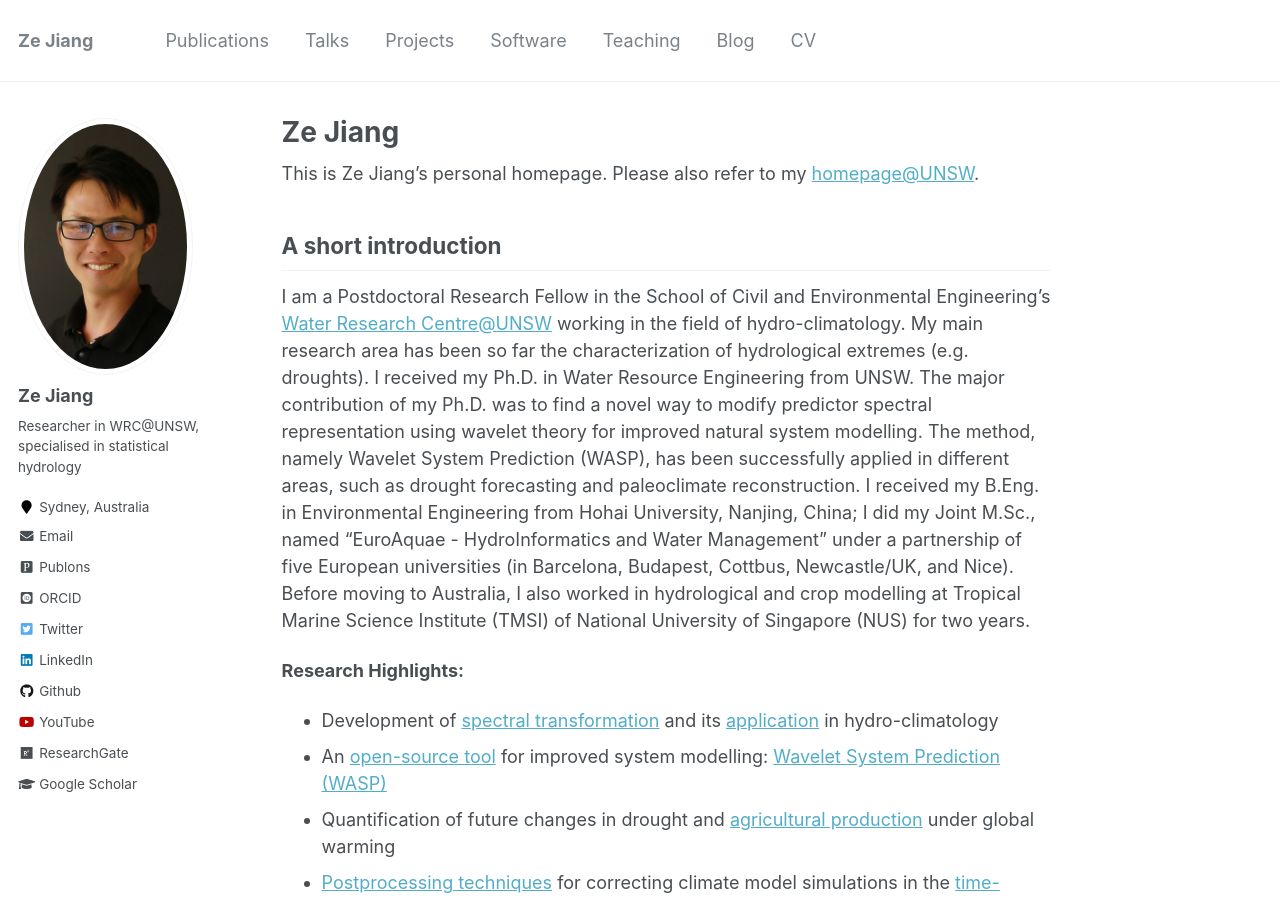
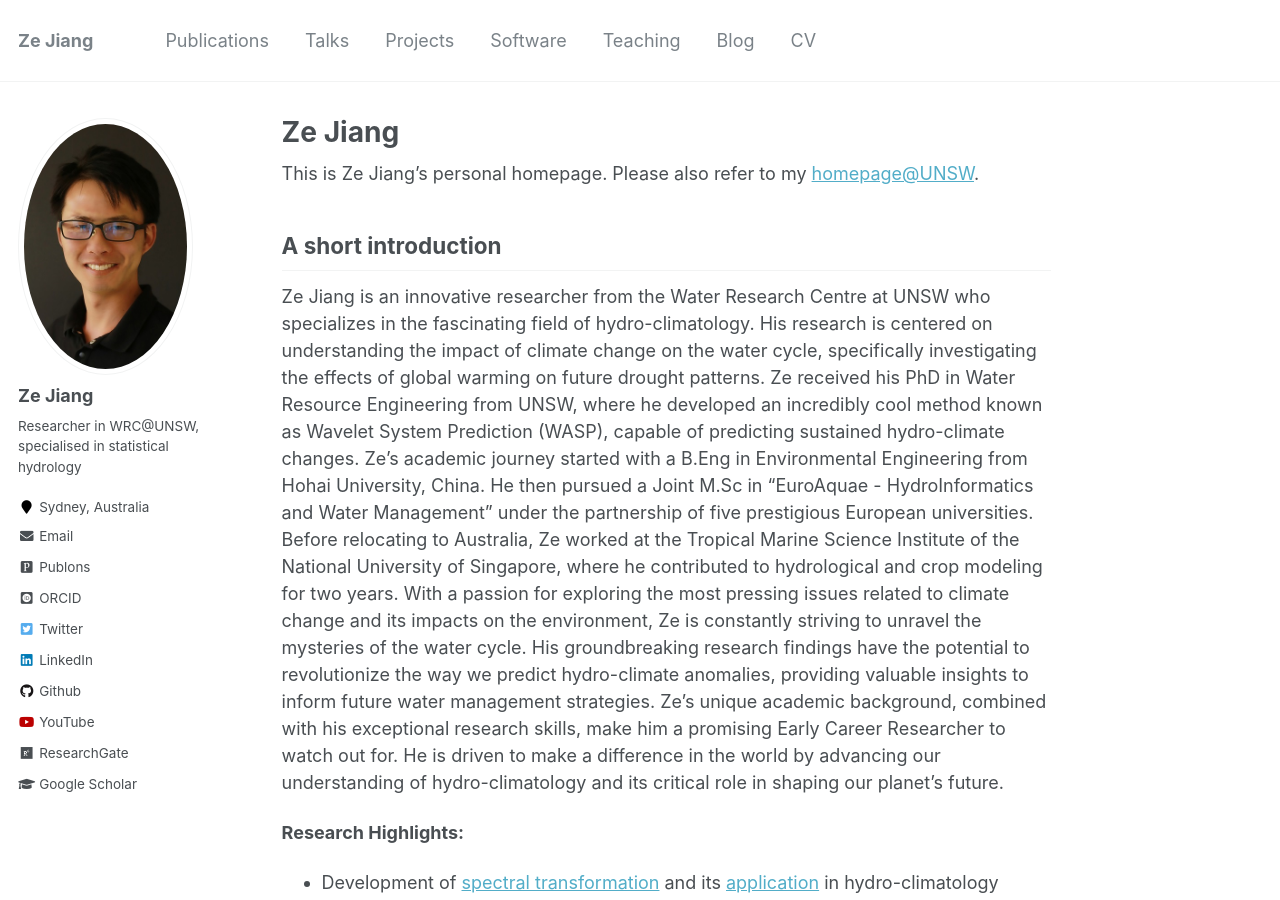
Before and after one commit to zejiang-unsw/zejiang-unsw.github.io, a Jekyll site: the page built from _pages/about.md, in a window 1280 px wide and 900 px high. Built offline with Jekyll 4.4.1, drawn with Linux system fonts in a browser that asks for light colours; some web fonts are replaced.

Commit message:
Update about.md

```diff
--- a/_pages/about.md
+++ b/_pages/about.md
@@ -8,10 +8,12 @@ redirect_from:
   - /about.html
 ---
 
-This is Ze Jiang's personal homepage. Please also refer to my [homepage@UNSW](https://www.unsw.edu.au/staff/ze-jiang).
+This is Ze Jiang's personal homepage. Please also refer to my [homepage@UNSW](https://research.unsw.edu.au/people/dr-ze-jiang).
 
 ## A short introduction
-I am a Postdoctoral Research Fellow in the School of Civil and Environmental Engineering's [Water Research Centre@UNSW](https://www.wrc.unsw.edu.au/) working in the field of hydro-climatology. My main research area has been so far the characterization of hydrological extremes (e.g. droughts). I received my Ph.D. in Water Resource Engineering from UNSW.  The major contribution of my Ph.D. was to find a novel way to modify predictor spectral representation using wavelet theory for improved natural system modelling. The method, namely Wavelet System Prediction (WASP), has been successfully applied in different areas, such as drought forecasting and paleoclimate reconstruction. I received my B.Eng. in Environmental Engineering from Hohai University, Nanjing, China; I did my Joint M.Sc., named “EuroAquae - HydroInformatics and Water Management” under a partnership of five European universities (in Barcelona, Budapest, Cottbus, Newcastle/UK, and Nice). Before moving to Australia, I also worked in hydrological and crop modelling at Tropical Marine Science Institute (TMSI) of National University of Singapore (NUS) for two years.
+Ze Jiang is an innovative researcher from the Water Research Centre at UNSW who specializes in the fascinating field of hydro-climatology. His research is centered on understanding the impact of climate change on the water cycle, specifically investigating the effects of global warming on future drought patterns. Ze received his PhD in Water Resource Engineering from UNSW, where he developed an incredibly cool method known as Wavelet System Prediction (WASP), capable of predicting sustained hydro-climate changes. Ze's academic journey started with a B.Eng in Environmental Engineering from Hohai University, China. He then pursued a Joint M.Sc in "EuroAquae - HydroInformatics and Water Management" under the partnership of five prestigious European universities. Before relocating to Australia, Ze worked at the Tropical Marine Science Institute of the National University of Singapore, where he contributed to hydrological and crop modeling for two years.
+With a passion for exploring the most pressing issues related to climate change and its impacts on the environment, Ze is constantly striving to unravel the mysteries of the water cycle. His groundbreaking research findings have the potential to revolutionize the way we predict hydro-climate anomalies, providing valuable insights to inform future water management strategies.
+Ze's unique academic background, combined with his exceptional research skills, make him a promising Early Career Researcher to watch out for. He is driven to make a difference in the world by advancing our understanding of hydro-climatology and its critical role in shaping our planet's future.
 
 <b>Research Highlights:</b>
 * Development of [spectral transformation](https://doi.org/10.1029/2019WR026962) and its [application](https://doi.org/10.1016/j.jhydrol.2021.126816) in hydro-climatology
```
